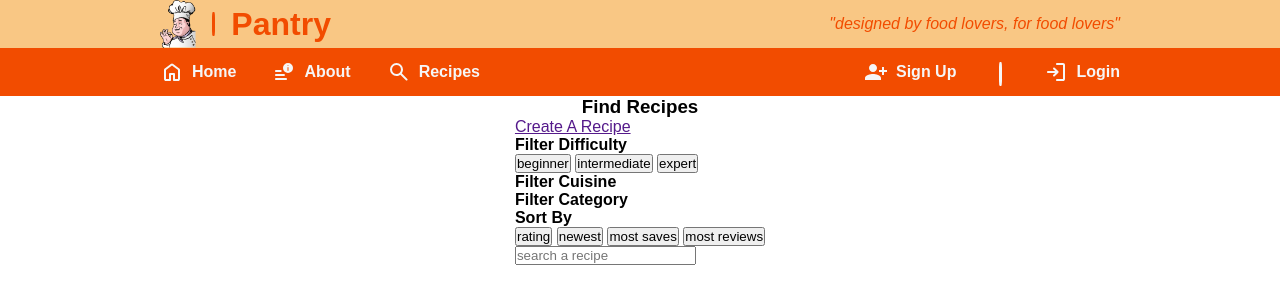
After one commit to WAD2-Team-5B/Pantry, a Django app: page /pantry/recipes/ in a window 1280 px wide. The commit adds this page. Shown: the top 304 px of the page. Run offline with Django 3.2, Linux system fonts and the light colour scheme.

Commit message:
feat: init recipes html

```diff
--- a/pantry_project/pantry/urls.py
+++ b/pantry_project/pantry/urls.py
@@ -7,4 +7,5 @@ app_name = "pantry"
 urlpatterns = [
     path("", views.index, name="index"),
     path("about/", views.about, name="about"),
+    path("recipes/", views.recipes, name="recipes"),
 ]
--- a/pantry_project/pantry/views.py
+++ b/pantry_project/pantry/views.py
@@ -9,3 +9,7 @@ def index(request):
 
 def about(request):
     return render(request, "pantry/about.html")
+
+
+def recipes(request):
+    return render(request, "pantry/recipes.html")
--- a/pantry_project/templates/pantry/base/base.html
+++ b/pantry_project/templates/pantry/base/base.html
@@ -50,7 +50,7 @@
           About
         </a>
 
-        <a href="">
+        <a href="{% url 'pantry:recipes' %}">
           <img src="{% static 'images/navbar-recipes.svg' %}" />
           Recipes
         </a>
--- a/pantry_project/templates/pantry/index.html
+++ b/pantry_project/templates/pantry/index.html
@@ -18,7 +18,7 @@
 <!-- SEARCH BAR -->
 <form id="search-form" method="" action=".">
   <div class="search-bar">
-    <input type="text" id="search" placeholder="recipe" />
+    <input type="text" id="search" placeholder="search a recipe" />
     <input type="submit" id="submit" value="Search" />
   </div>
 </form>
--- /dev/null
+++ b/pantry_project/templates/pantry/recipes.html
@@ -0,0 +1,75 @@
+{% extends 'pantry/base/base.html' %} {% load staticfiles %}
+
+<!-- CSS -->
+{% block css_block %} {% endblock %}
+
+<!-- JS -->
+{% block js_block %} {% endblock %}
+
+<!-- TITLE -->
+{% block title_block %} Recipes {% endblock %}
+
+<!-- CONTENT -->
+{% block main_block %}
+<h3>Find Recipes</h3>
+
+<form id="search-form" method="" action=".">
+  <!-- LEFT COLUMN -->
+  <div class="left-container">
+    <!-- CREATE RECIPE LINK -->
+    <a href="">Create A Recipe</a>
+
+    <!-- FILTER DIFFICULTY -->
+    <h4>Filter Difficulty</h4>
+    <div class="container-difficulty">
+      <button id="btn-beginner" class="btn-difficulty" value="beginner">
+        beginner
+      </button>
+      <button id="btn-intermediate" class="btn-difficulty" value="intermediate">
+        intermediate
+      </button>
+      <button id="btn-expert" class="btn-difficulty" value="expert">
+        expert
+      </button>
+      <input type="hidden" id="difficulty" name="difficulty" />
+    </div>
+
+    <!-- FILTER CUISINE -->
+    <h4>Filter Cuisine</h4>
+    <div class="container-cuisine">
+      <div id="cuisine-list"></div>
+      <input type="hidden" id="cuisines" name="cuisines" />
+    </div>
+
+    <!-- FILTER CATEGORY -->
+    <h4>Filter Category</h4>
+    <div class="container-category">
+      <div id="category-list"></div>
+      <input type="hidden" id="categories" name="categories" />
+    </div>
+
+    <!-- SORT BY -->
+    <h4>Sort By</h4>
+    <div class="container-sort-by">
+      <button id="btn-rating" class="btn-sort-by" value="rating">rating</button>
+      <button id="btn-newest" class="btn-sort-by" value="newest">newest</button>
+      <button id="btn-most-saves" class="btn-sort-by" value="most-saves">
+        most saves
+      </button>
+      <button id="btn-most-reviews" class="btn-sort-by" value="most-reviews">
+        most reviews
+      </button>
+      <input type="hidden" id="sort-by" name="sort-by" />
+    </div>
+  </div>
+
+  <!-- RIGHT COLUMN -->
+  <div class="right-container">
+    <!-- SEARCH BAR -->
+    <input type="text" id="search" placeholder="search a recipe" />
+
+    <!-- SEARCH RESULTS -->
+    <div id="search-results"></div>
+  </div>
+</form>
+{% endblock %}
```
